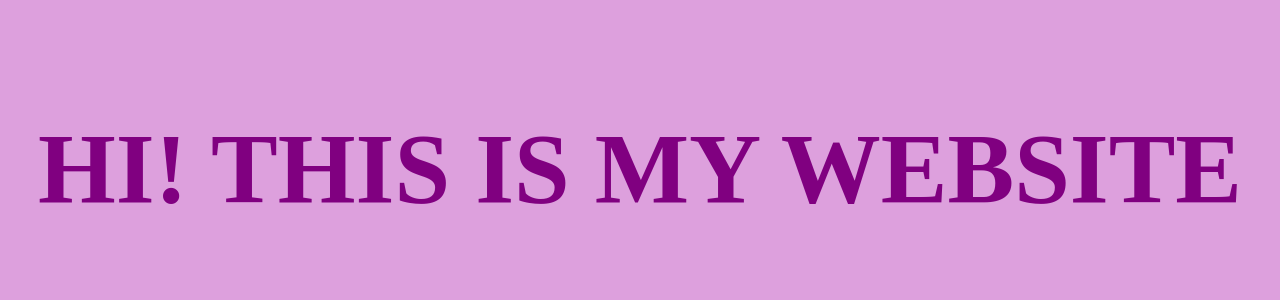
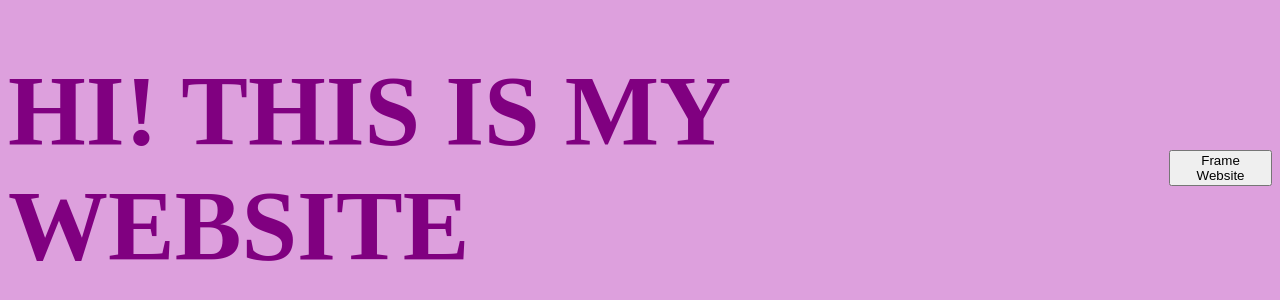
Before and after one commit to ethosylar/dummy-websites, a plain HTML site: page index.html in a window 1280 px wide. Shown: the part 240-540 px from the top of the page. Drawn offline with Linux system fonts and the light colour scheme.

Commit message:
Update index.html

```diff
--- a/index.html
+++ b/index.html
@@ -8,5 +8,6 @@
   </head>
   <body>
     <h1>HI! THIS IS MY WEBSITE</h1>
+    <button onclick="location.href='/workspace.js'">Frame Website</button>
   </body>
 </html>
```
